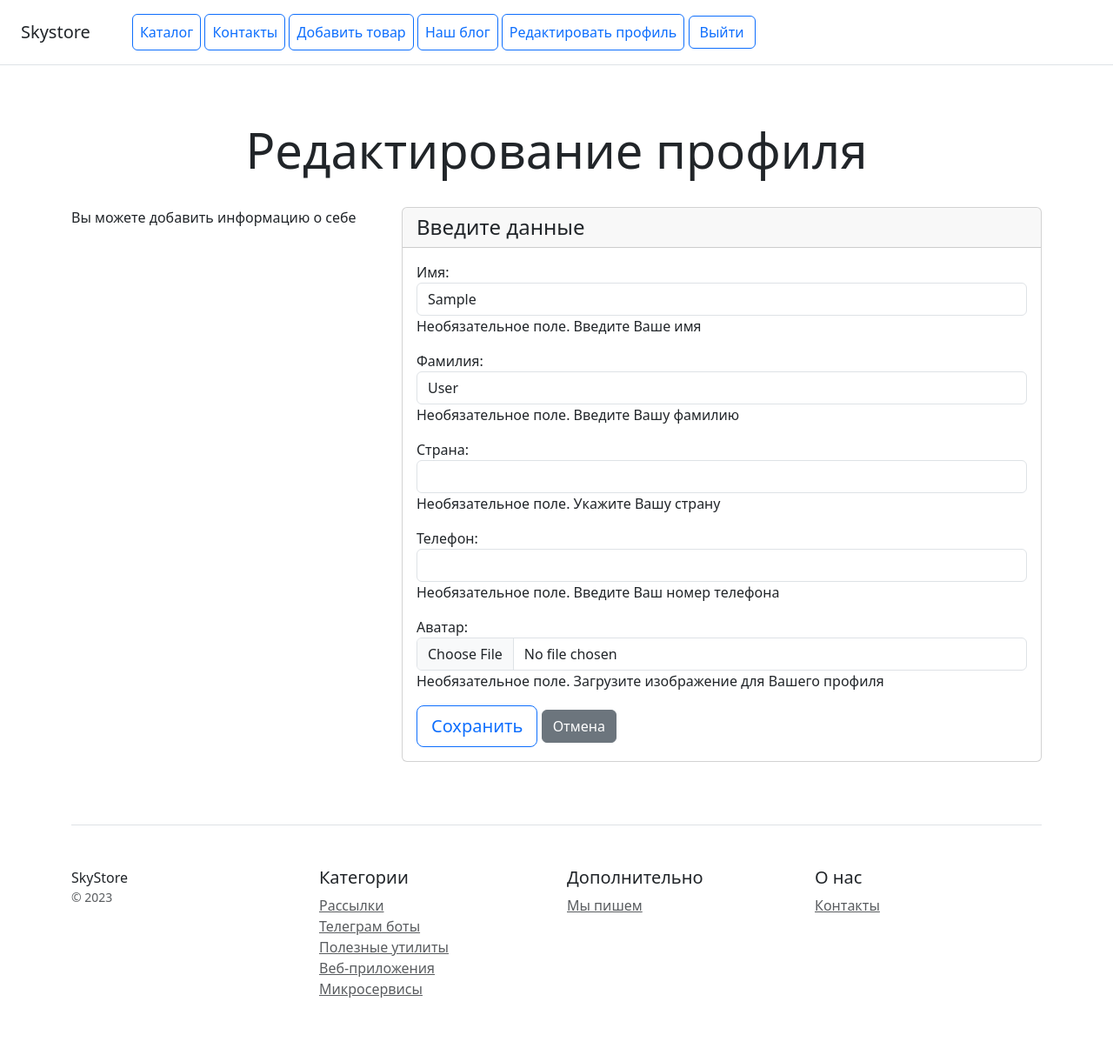
After one commit to Rayour/DjangoProject, a Django app: page /users/edit_profile/ in a window 1280 px wide. The commit adds this page. Shown: the whole page at 87% size. Run offline with Django 5.2, Linux system fonts and the light colour scheme; the visitor is signed in with stand-in values (Sample User, id 1); some libraries are stand-ins or nearby versions.

Commit message:
add edit profile

```diff
--- /dev/null
+++ b/templates/edit_profile.html
@@ -0,0 +1,34 @@
+{% extends 'base.html' %}
+
+{% block title %}Редактирование профиля{% endblock %}
+
+{% block pagetitle %}
+<div class="pricing-header px-3 py-3 pt-md-5 pb-md-4 mx-auto text-center">
+    <h1 class="display-4">Редактирование профиля</h1>
+</div>
+{% endblock %}
+
+{% block content %}
+<div class="row text-start">
+    <div class="col-lg-4 col-md-4 col-sm-12">
+        <div class="mb-4">
+            <p>Вы можете добавить информацию о себе</p>
+        </div>
+    </div>
+    <div class="col-lg-8 col-md-8 col-sm-12">
+        <div class="card mb-4 box-shadow">
+            <div class="card-header">
+                <h4 class="my-0 font-weight-normal">Введите данные</h4>
+            </div>
+            <div class="card-body">
+                <form method="post" enctype="multipart/form-data" action="" class="form-floating">
+                    {% csrf_token %}
+                    {{ form.as_p }}
+                    <button type="submit" value="Upload" class="btn btn-lg btn-block btn-outline-primary">Сохранить</button>
+                    <a href="{% url 'catalog:home' %}" class="btn btn-secondary">Отмена</a>
+                </form>
+            </div>
+        </div>
+    </div>
+</div>
+{% endblock %}
--- a/templates/header.html
+++ b/templates/header.html
@@ -6,6 +6,7 @@
         <a class="p-2 btn btn-outline-primary" href="{% url 'catalog:contacts' %}">Контакты</a>
         <a class="p-2 btn btn-outline-primary" href="{% url 'catalog:add_product' %}">Добавить товар</a>
         <a class="p-2 btn btn-outline-primary" href="{% url 'blog:article_list' %}">Наш блог</a>
+        <a class="p-2 btn btn-outline-primary" href="{% url 'users:edit_profile' %}">Редактировать профиль</a>
         <form method="post" action="{% url 'users:logout' %}" style="display: inline;">
             {% csrf_token %}
             <button type="submit" class="btn btn-outline-primary">Выйти</button>
--- a/users/forms.py
+++ b/users/forms.py
@@ -1,11 +1,13 @@
 from django import forms
-from django.contrib.auth.forms import UserCreationForm
+from django.contrib.auth import get_user_model
+from django.contrib.auth.forms import UserChangeForm, UserCreationForm
 
 from .models import CustomUser
 
+User = get_user_model()
 
 class CustomUserCreationForm(UserCreationForm):
-    """Форма создания юзера"""
+    """Форма создания пользователя"""
 
     usable_password = None
 
@@ -48,3 +50,47 @@ class CustomUserCreationForm(UserCreationForm):
         if phone_number and not phone_number.isdigit():
             raise forms.ValidationError("Телефон может содержать только цифры")
         return phone_number
+
+
+class CustomUserChangeForm(forms.ModelForm):
+    """Форма редактирования пользователя"""
+
+    def __init__(self, *args, **kwargs):
+        """Метод инициализации формы. Добавление стилизации"""
+
+        super(CustomUserChangeForm, self).__init__(*args, **kwargs)
+
+        self.fields["first_name"].widget.attrs.update({
+            "class": "form-control",
+        })
+
+        self.fields["last_name"].widget.attrs.update({
+            "class": "form-control",
+        })
+
+        self.fields["phone_number"].widget.attrs.update({
+            "class": "form-control",
+        })
+
+        self.fields["country"].widget.attrs.update({
+            "class": "form-control",
+        })
+
+        self.fields["avatar"].widget.attrs.update({
+            "class": "form-control",
+        })
+
+    class Meta:
+        """Описание формы для редактирования пользователя"""
+
+        model = User
+        fields = ("first_name", "last_name", "country", "phone_number", "avatar")
+
+    def clean_phone_number(self):
+        """Метод валидации телефона"""
+
+        phone_number = self.cleaned_data.get("phone_number")
+
+        if phone_number and not phone_number.isdigit():
+            raise forms.ValidationError("Телефон может содержать только цифры")
+        return phone_number
--- a/users/models.py
+++ b/users/models.py
@@ -6,6 +6,10 @@ class CustomUser(AbstractUser):
     """Модель кастомного пользователя"""
 
     email = models.EmailField(unique=True)
+    first_name = models.CharField(max_length=20, null=True, blank=True, verbose_name="Имя",
+                                    help_text="Необязательное поле. Введите Ваше имя")
+    last_name = models.CharField(max_length=20, null=True, blank=True, verbose_name="Фамилия",
+                                  help_text="Необязательное поле. Введите Вашу фамилию")
     avatar = models.ImageField(upload_to="avatars/", null=True, blank=True, verbose_name="Аватар",
                                help_text="Необязательное поле. Загрузите изображение для Вашего профиля")
     phone_number = models.CharField(max_length=15, null=True, blank=True, verbose_name="Телефон",
--- a/users/urls.py
+++ b/users/urls.py
@@ -2,7 +2,7 @@ from django.contrib.auth.views import LoginView, LogoutView
 from django.urls import path
 
 from users.apps import UsersConfig
-from users.views import CustomUserCreateView
+from users.views import CustomUserCreateView, CustomUserUpdateView
 
 app_name = UsersConfig.name
 
@@ -10,4 +10,5 @@ urlpatterns = [
     path('register/', CustomUserCreateView.as_view(), name='register'),
     path('login/', LoginView.as_view(template_name='login.html'), name='login'),
     path('logout/', LogoutView.as_view(next_page='catalog:home'), name='logout'),
+    path('edit_profile/', CustomUserUpdateView.as_view(), name='edit_profile'),
 ]
--- a/users/views.py
+++ b/users/views.py
@@ -1,12 +1,14 @@
-from django.contrib.auth import login
+from django.contrib.auth import get_user_model, login
+from django.contrib.auth.mixins import LoginRequiredMixin
 from django.core.mail import send_mail
 from django.urls import reverse_lazy
-from django.views.generic.edit import CreateView
+from django.views.generic.edit import CreateView, UpdateView
 
 from config.settings import DEFAULT_FROM_EMAIL
 
-from .forms import CustomUserCreationForm
+from .forms import CustomUserChangeForm, CustomUserCreationForm
 
+User = get_user_model()
 
 class CustomUserCreateView(CreateView):
     """Класс представления для создания пользователя"""
@@ -27,3 +29,16 @@ class CustomUserCreateView(CreateView):
         from_email = DEFAULT_FROM_EMAIL
         recipient_list = [user_email]
         send_mail(subject, message, from_email, recipient_list)
+
+
+class CustomUserUpdateView(LoginRequiredMixin, UpdateView):
+    """Класс представления для редактирования пользователя"""
+
+    model = User
+    template_name = "edit_profile.html"
+    form_class = CustomUserChangeForm
+    success_url = reverse_lazy("catalog:home")
+
+    def get_object(self, queryset=None):
+        """Метод получения пользователя"""
+        return self.request.user
```
Also changed, not shown: media/avatars/2374-ed4_wide.jpg (added).
